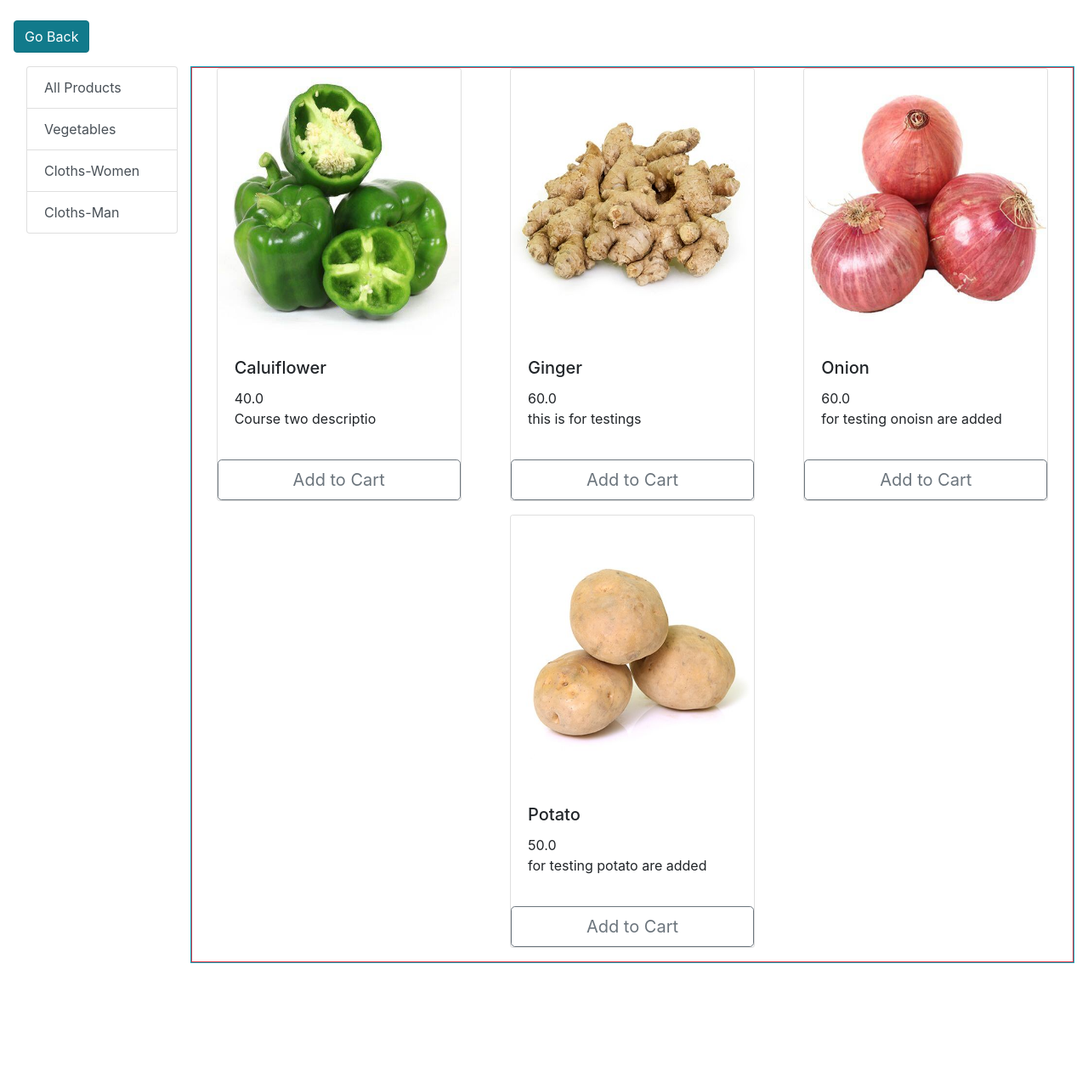
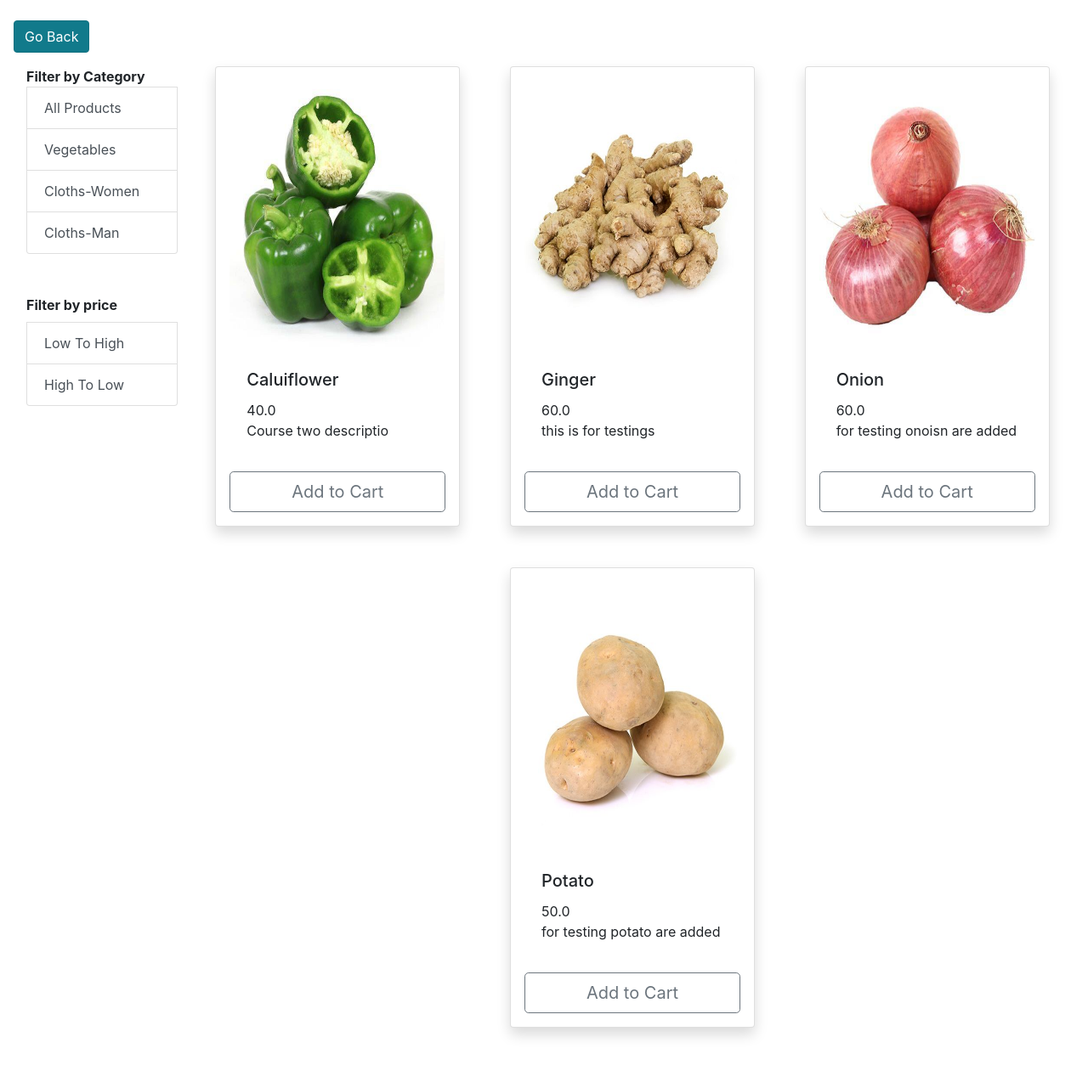
Before and after one commit to piyushpandey16444/EShop, a Django app: a page that uses store/templates/store/base.html in a window 1280 px wide. Shown: the part 56-1330 px from the top of the page at 85% size. Before the commit the page ends 1190 px from the top, so only its background shows below. Run offline with Django 3.2, Linux system fonts and the light colour scheme; data comes from the database, SQL or seed files in the repository; some libraries are stand-ins or nearby versions.

Commit message:
filter added by category & price

```diff
--- a/store/templates/store/base.html
+++ b/store/templates/store/base.html
@@ -1,29 +1,41 @@
 {% load static %}
 <!DOCTYPE html>
 <html lang="en">
-<head>
-    <meta charset="UTF-8">
-    <meta http-equiv="X-UA-Compatible" content="IE=edge">
-    <meta name="viewport" content="width=device-width, initial-scale=1.0">
+  <head>
+    <meta charset="UTF-8" />
+    <meta http-equiv="X-UA-Compatible" content="IE=edge" />
+    <meta name="viewport" content="width=device-width, initial-scale=1.0" />
     <!-- Bootstrap CSS -->
-    <link rel="stylesheet" href="https://stackpath.bootstrapcdn.com/bootstrap/4.3.1/css/bootstrap.min.css" integrity="sha384-ggOyR0iXCbMQv3Xipma34MD+dH/1fQ784/j6cY/iJTQUOhcWr7x9JvoRxT2MZw1T" crossorigin="anonymous">
+    <link
+      rel="stylesheet"
+      href="https://stackpath.bootstrapcdn.com/bootstrap/4.3.1/css/bootstrap.min.css"
+      integrity="sha384-ggOyR0iXCbMQv3Xipma34MD+dH/1fQ784/j6cY/iJTQUOhcWr7x9JvoRxT2MZw1T"
+      crossorigin="anonymous"
+    />
+
     <title>{% block title %}Main{% endblock title %}</title>
-
-</head>
-<body>
-
-    {% include 'store/navbar.html' %}
-
-    {% block content %}
-
-    {% endblock content %}
+  </head>
+  <body>
+    {% include 'store/navbar.html' %} {% block content %} {% endblock content %}
 
     <!-- Optional JavaScript -->
     <!-- jQuery first, then Popper.js, then Bootstrap JS -->
-    <script src="https://code.jquery.com/jquery-3.3.1.slim.min.js" integrity="sha384-q8i/X+965DzO0rT7abK41JStQIAqVgRVzpbzo5smXKp4YfRvH+8abtTE1Pi6jizo" crossorigin="anonymous"></script>
-    <script src="https://stackpath.bootstrapcdn.com/bootstrap/4.3.1/js/bootstrap.min.js" integrity="sha384-JjSmVgyd0p3pXB1rRibZUAYoIIy6OrQ6VrjIEaFf/nJGzIxFDsf4x0xIM+B07jRM" crossorigin="anonymous"></script>
-    <script src="https://cdnjs.cloudflare.com/ajax/libs/jquery/3.6.0/jquery.min.js" integrity="sha512-894YE6QWD5I59HgZOGReFYm4dnWc1Qt5NtvYSaNcOP+u1T9qYdvdihz0PPSiiqn/+/3e7Jo4EaG7TubfWGUrMQ==" crossorigin="anonymous"></script>
+    <script
+      src="https://code.jquery.com/jquery-3.3.1.slim.min.js"
+      integrity="sha384-q8i/X+965DzO0rT7abK41JStQIAqVgRVzpbzo5smXKp4YfRvH+8abtTE1Pi6jizo"
+      crossorigin="anonymous"
+    ></script>
+    <script
+      src="https://cdnjs.cloudflare.com/ajax/libs/popper.js/1.14.7/umd/popper.min.js"
+      integrity="sha384-UO2eT0CpHqdSJQ6hJty5KVphtPhzWj9WO1clHTMGa3JDZwrnQq4sF86dIHNDz0W1"
+      crossorigin="anonymous"
+    ></script>
+    <script
+      src="https://stackpath.bootstrapcdn.com/bootstrap/4.3.1/js/bootstrap.min.js"
+      integrity="sha384-JjSmVgyd0p3pXB1rRibZUAYoIIy6OrQ6VrjIEaFf/nJGzIxFDsf4x0xIM+B07jRM"
+      crossorigin="anonymous"
+    ></script>
     <!-- product js file -->
     <script src="{% static 'store/js/product.js' %}"></script>
-</body>
+  </body>
 </html>
--- a/store/templates/store/home.html
+++ b/store/templates/store/home.html
@@ -10,22 +10,28 @@
 
 <div class="row m-3">
 
-  <!-- filter -->
     <div class="col-lg-2">
-      <div class="list-group">
+      <!-- filter by category -->
+      <div class="list-group"><strong>Filter by Category</strong>
         <a href="/" class="list-group-item list-group-item-action">All Products</a>
         {% for category in categories %}
           <a href="/?category_name={{ category.name }}" class="list-group-item list-group-item-action">{{category}}</a>
         {% endfor %}
       </div>
+
+      <!-- filter by price -->
+      <div class="list-group mt-5"><strong>Filter by price</strong>
+        <a href="/?price=l2h" class="mt-2 list-group-item list-group-item-action">Low To High</a>
+        <a href="/?price=h2l" class="list-group-item list-group-item-action">High To Low</a>
+      </div>
     </div>
 
   <!-- products -->
-  <div class="product__display col-lg-10 p-0 m-0 border border-info">
-    <div class="to_remove container-fluid p-0 m-0 border border-danger">
+  <div class="product__display col-lg-10 p-0 m-0">
+    <div class="to_remove container-fluid p-0 m-0">
       <div class="row mx-auto">
         {% for product in products %}
-          <div class="card mx-auto mb-3" style="width: 18rem;">
+          <div class="card shadow p-3 mb-5 bg-white rounded mx-auto mb-3" style="width: 18rem;">
             <img src="{{product.image.url}}" class="card-img-top" alt="..." style="width: 100%; height: 20rem;">
             <div class="card-body">
               <h5 class="card-title">{{product.name}}</h5>
--- a/store/views.py
+++ b/store/views.py
@@ -11,12 +11,21 @@ def home_view(request):
     if request.method == "GET":
         category_objs = Category.get_all_categories()
         get_category = request.GET.get('category_name', None)
+        get_price = request.GET.get('price', None)
         if get_category is not None:
             product_objs = Product.get_product_by_category(
                 category_name=get_category)
+        elif get_price is not None:
+            if get_price == 'l2h':
+                product_objs = Product.get_product_by_category(
+                    category_name=None).order_by('price')
+            else:
+                product_objs = Product.get_product_by_category(
+                    category_name=None).order_by('-price')
         else:
             product_objs = Product.get_product_by_category(
                 category_name=None)
+
         context = {
             'products': product_objs,
             'categories': category_objs,
```
